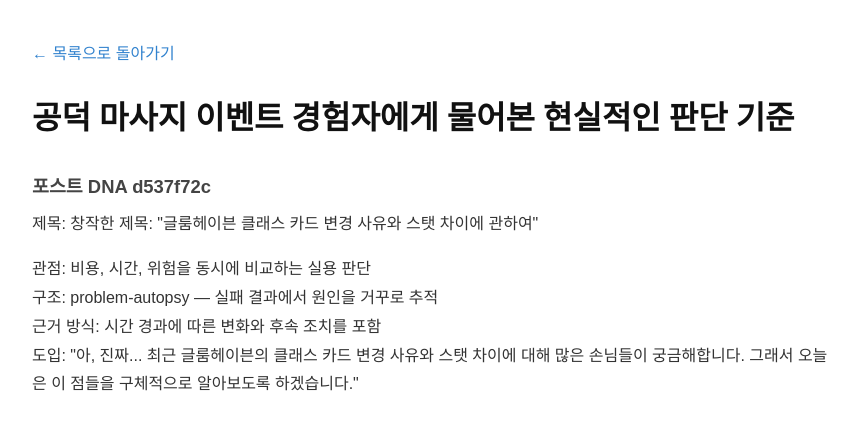
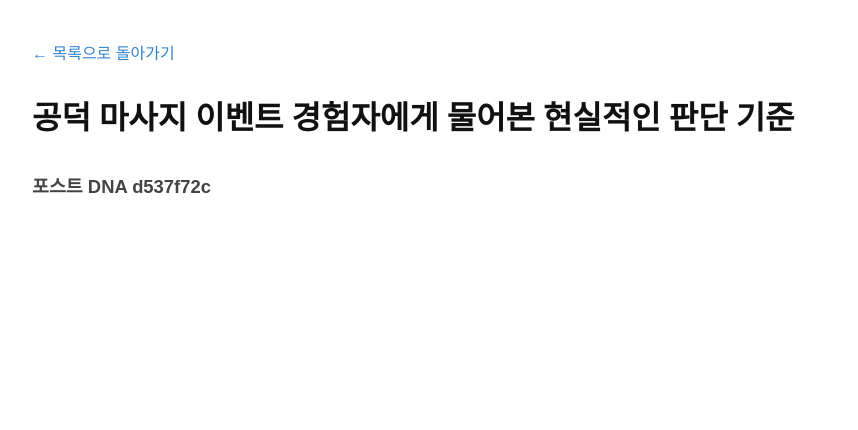
Before and after one commit to sarakinhceo-gif/bp-t3b04-gd-massage-evt-1, a plain HTML site: page posts/interview-001-f1s6zn.html in a window 1280 px wide. Shown: the whole page, without its empty margins (208-1066 px from the left). Drawn offline with Linux system fonts and the light colour scheme.

Commit message:
fix: 프롬프트 유출·한자 조각·반복 파손 제거 (2 files)

```diff
--- a/posts/interview-001-f1s6zn.html
+++ b/posts/interview-001-f1s6zn.html
@@ -25,8 +25,6 @@
     <h1>공덕 마사지 이벤트 경험자에게 물어본 현실적인 판단 기준</h1>
     <article>
       <h3>포스트 DNA d537f72c</h3>
-<p>제목: 창작한 제목: "글룸헤이븐 클래스 카드 변경 사유와 스탯 차이에 관하여"</p>
-<p>관점: 비용, 시간, 위험을 동시에 비교하는 실용 판단<br>구조: problem-autopsy — 실패 결과에서 원인을 거꾸로 추적<br>근거 방식: 시간 경과에 따른 변화와 후속 조치를 포함<br>도입: "아, 진짜... 최근 글룸헤이븐의 클래스 카드 변경 사유와 스탯 차이에 대해 많은 손님들이 궁금해합니다. 그래서 오늘은 이 점들을 구체적으로 알아보도록 하겠습니다."</p>
 
 </main>
 </body>
```
Also changed, not shown: index.html (+2 -4 lines).
